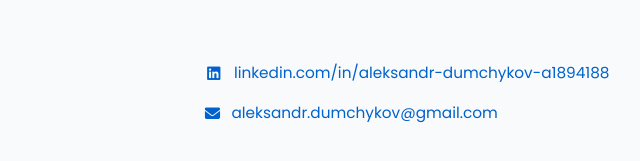
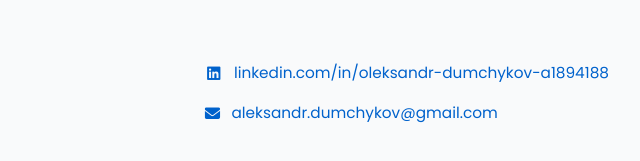
Before and after one commit to AlexDumchikov/Portfolio, a website: page index.html in a window 1280 px wide. Shown: the part 5007-5168 px from the top of the page, 106-746 px from the left. Drawn offline with nearby package versions, Linux system fonts and the light colour scheme.

Commit message:
Update index.html

```diff
--- a/index.html
+++ b/index.html
@@ -1263,7 +1263,7 @@
                 <div class="contact-icons">
                     <a href="https://www.linkedin.com/in/oleksandr-dumchykov-a1894188" target="_blank" class="contact-item pulse-animation">
                         <i class="fab fa-linkedin"></i>
-                        <span>linkedin.com/in/aleksandr-dumchykov-a1894188</span>
+                        <span>linkedin.com/in/oleksandr-dumchykov-a1894188</span>
                     </a>
 
 					<a href="mailto:aleksandr.dumchykov@gmail.com" class="contact-item pulse-animation">
```
